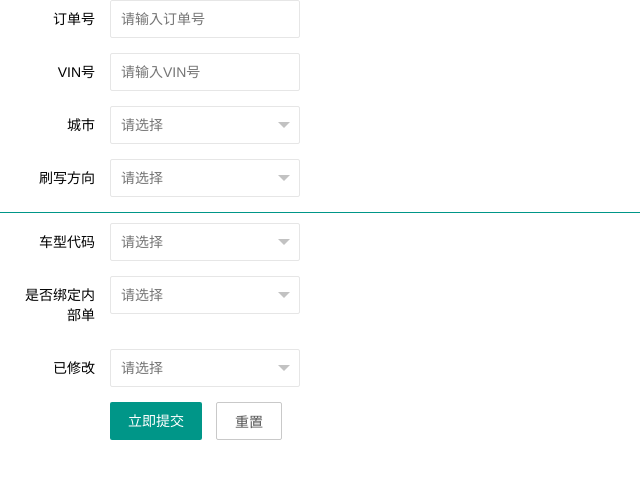
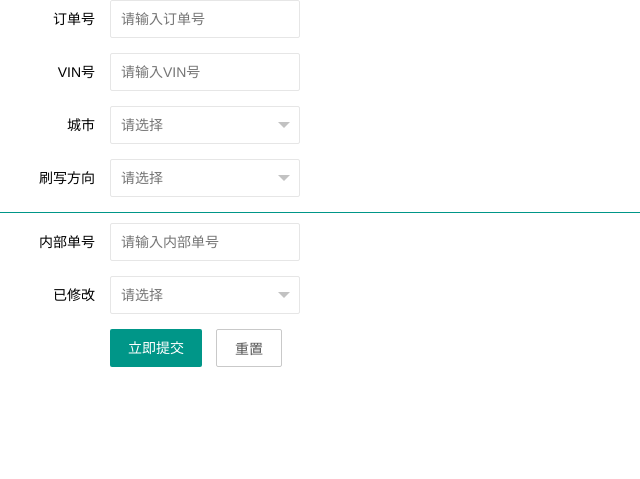
Before and after one commit to yin000shi/vom_oa, a Django app: page /nporder/edit/ in a window 1280 px wide. Shown: the top 479 px of the page, without its empty margins (0-640 px from the left). Run offline with Django 3.2, Linux system fonts and the light colour scheme; a user stored in the database is signed in; parts of the project's set-up code (start-up, migrations or seed data) failed here and were passed over.

```diff
--- a/nporder/views.py
+++ b/nporder/views.py
@@ -136,9 +136,7 @@ class NporderEditView(LoginRequiredMixin, View):
                                                                  vin=request.POST['vin'],
                                                                  city=request.POST['city'],
                                                                  direction=request.POST['direction'],
-                                                                 model_code=request.POST['model_code'],
-                                                                 is_combined=request.POST['is_combined'],
-                                                                 material_code=request.POST['material_code'],
+                                                                 internal_order_no=request.POST['internal_order_no'],
                                                                  is_changed=request.POST['is_changed']
                                                                  )
             res['result'] = True
--- a/templates/nporder/order_edit.html
+++ b/templates/nporder/order_edit.html
@@ -89,30 +89,34 @@
 
     <hr class="layui-bg-green">
 
-  <div class="layui-form-item">
-    <label class="layui-form-label">车型代码</label>
-    <div class="layui-input-inline">
-      <select name="model_code" lay-verify="required">
-        <option value="{{ order.model_code }}">{{ order.model_code }}</option>
-        <option value="">------------------</option>
-        <option value="ES6002">ES6002</option>
-        <option value="ES6003">ES6003</option>
-        <option value="ES8002">ES8002</option>
-        <option value="ES8003">ES8003</option>
-        <option value="ES8004">ES8004</option>
-      </select>
-    </div>
-  </div>
+{#  <div class="layui-form-item">#}
+{#    <label class="layui-form-label">车型</label>#}
+{#    <div class="layui-input-inline">#}
+{#      <select name="model_code" lay-verify="required">#}
+{#        <option value="{{ order.model_code }}">{{ order.model_code }}</option>#}
+{#        <option value="">------------------</option>#}
+{#        <option value="ES6">ES6</option>#}
+{#        <option value="ES8">ES8</option>#}
+{#      </select>#}
+{#    </div>#}
+{#  </div>#}
+
+{#  <div class="layui-form-item">#}
+{#    <label class="layui-form-label">是否绑定内部单</label>#}
+{#    <div class="layui-input-inline">#}
+{#      <select name="is_combined" lay-verify="required">#}
+{#        <option value="{{ order.is_combined }}">{{ order.is_combined }}</option>#}
+{#        <option value="">------------------</option>#}
+{#        <option value="True">是</option>#}
+{#        <option value="False">否</option>#}
+{#      </select>#}
+{#    </div>#}
+{#  </div>#}
 
   <div class="layui-form-item">
-    <label class="layui-form-label">是否绑定内部单</label>
+    <label class="layui-form-label">内部单号</label>
     <div class="layui-input-inline">
-      <select name="is_combined" lay-verify="required">
-        <option value="{{ order.is_combined }}">{{ order.is_combined }}</option>
-        <option value="">------------------</option>
-        <option value="True">是</option>
-        <option value="False">否</option>
-      </select>
+      <input type="text" name="internal_order_no" required lay-verify="required" placeholder="请输入内部单号" autocomplete="off" class="layui-input" value="{{ order.internal_order_no }}">
     </div>
   </div>
 
```
Also changed, not shown: nporder/models.py (+5 -5 lines).
